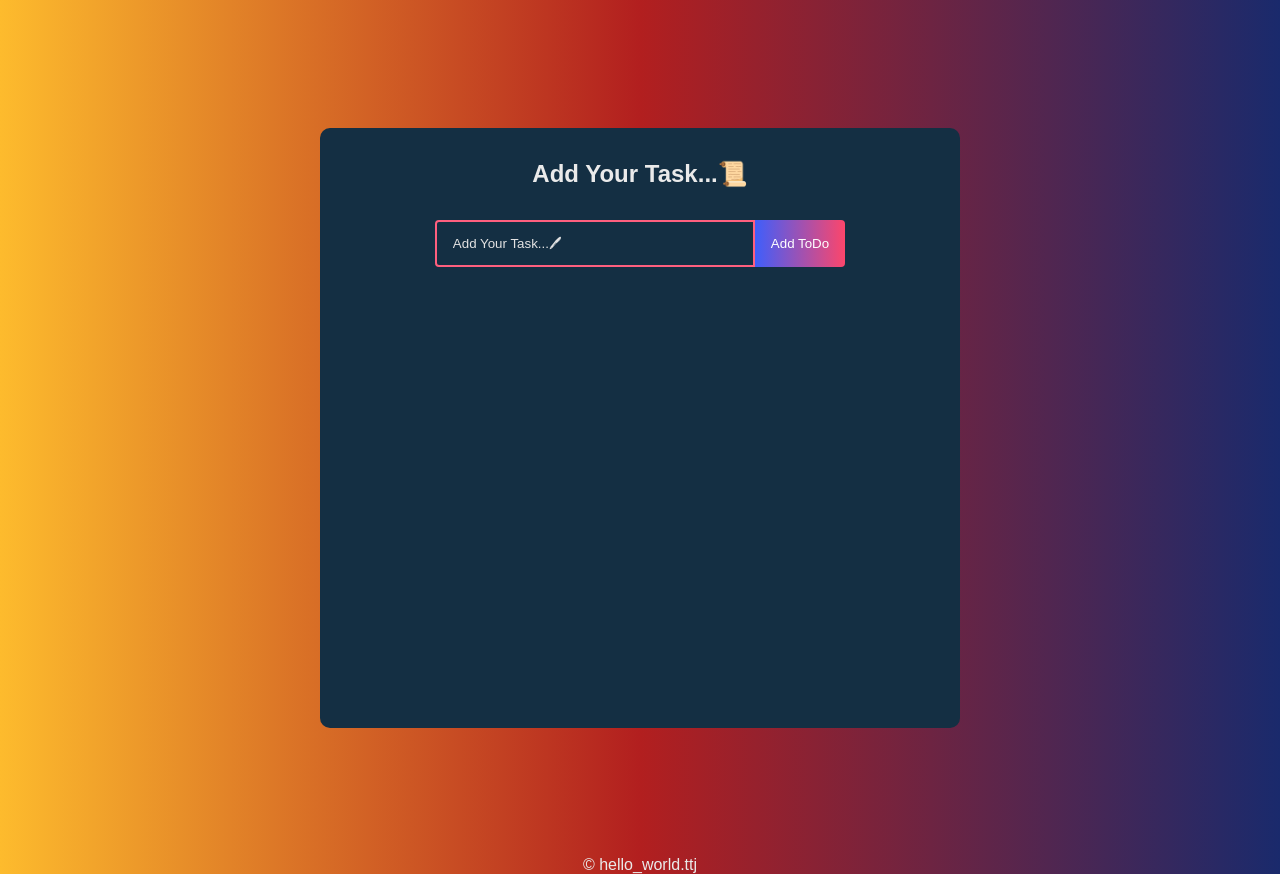
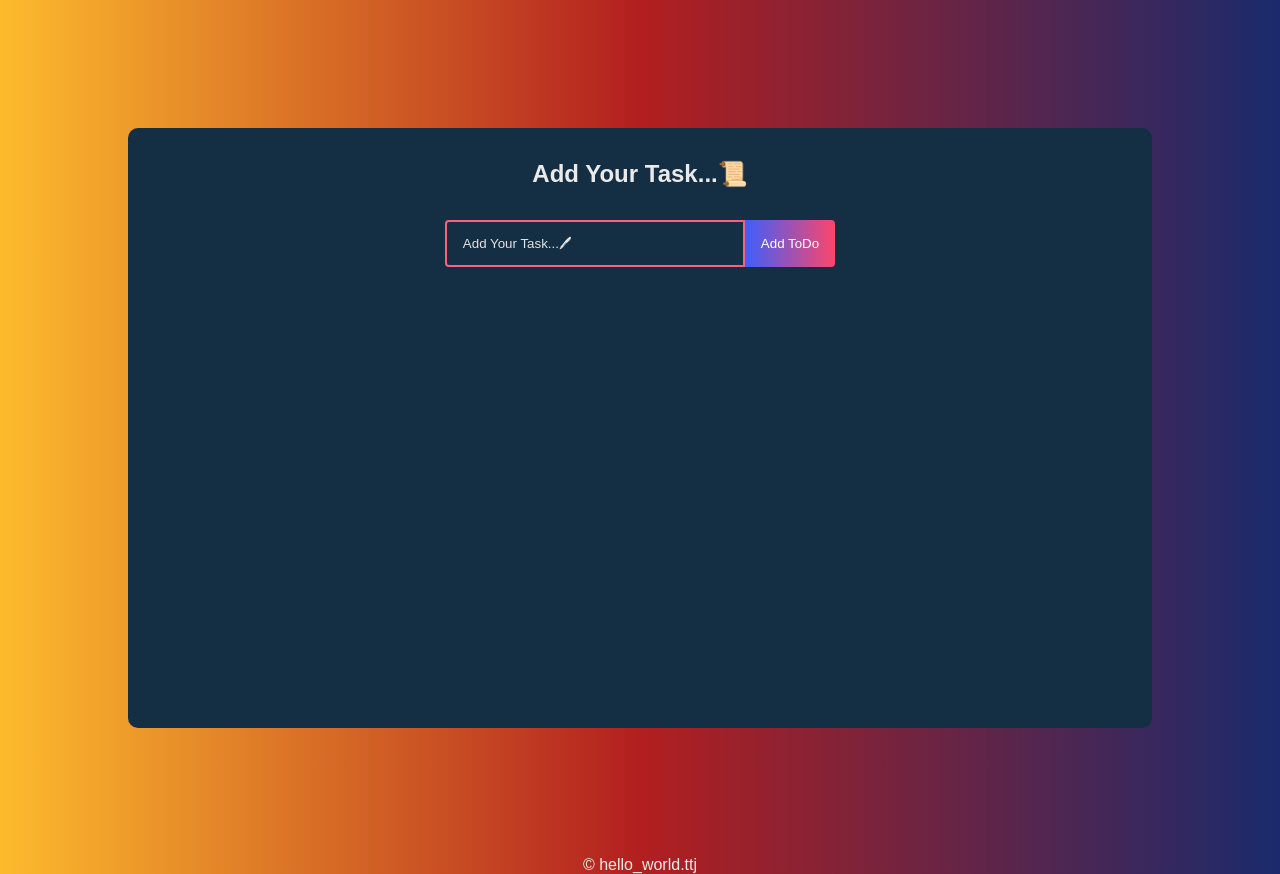
Before and after one commit to hello-world-ttj/ToDo-App, a React (Create React App) app: page / in a window 1280 px wide. Built offline with nearby package versions, Linux system fonts and the light colour scheme; a web font is replaced by a local one.

Commit message:
Updated css

```diff
--- a/src/App.css
+++ b/src/App.css
@@ -18,7 +18,7 @@ body {
   display: flex;
   flex-direction: column;
   justify-content: start;
-  width: 50vw;
+  width: 80vw;
   min-height: 600px;
   background: #142F43;
   text-align: center;
@@ -53,7 +53,7 @@ h1 {
   border-radius: 4px 0 0 4px;
   border: 2px solid #FF5F7E;
   outline: none;
-  width: 320px;
+  width: 300px;
   background: transparent;
   color: #fff;
 }
```
